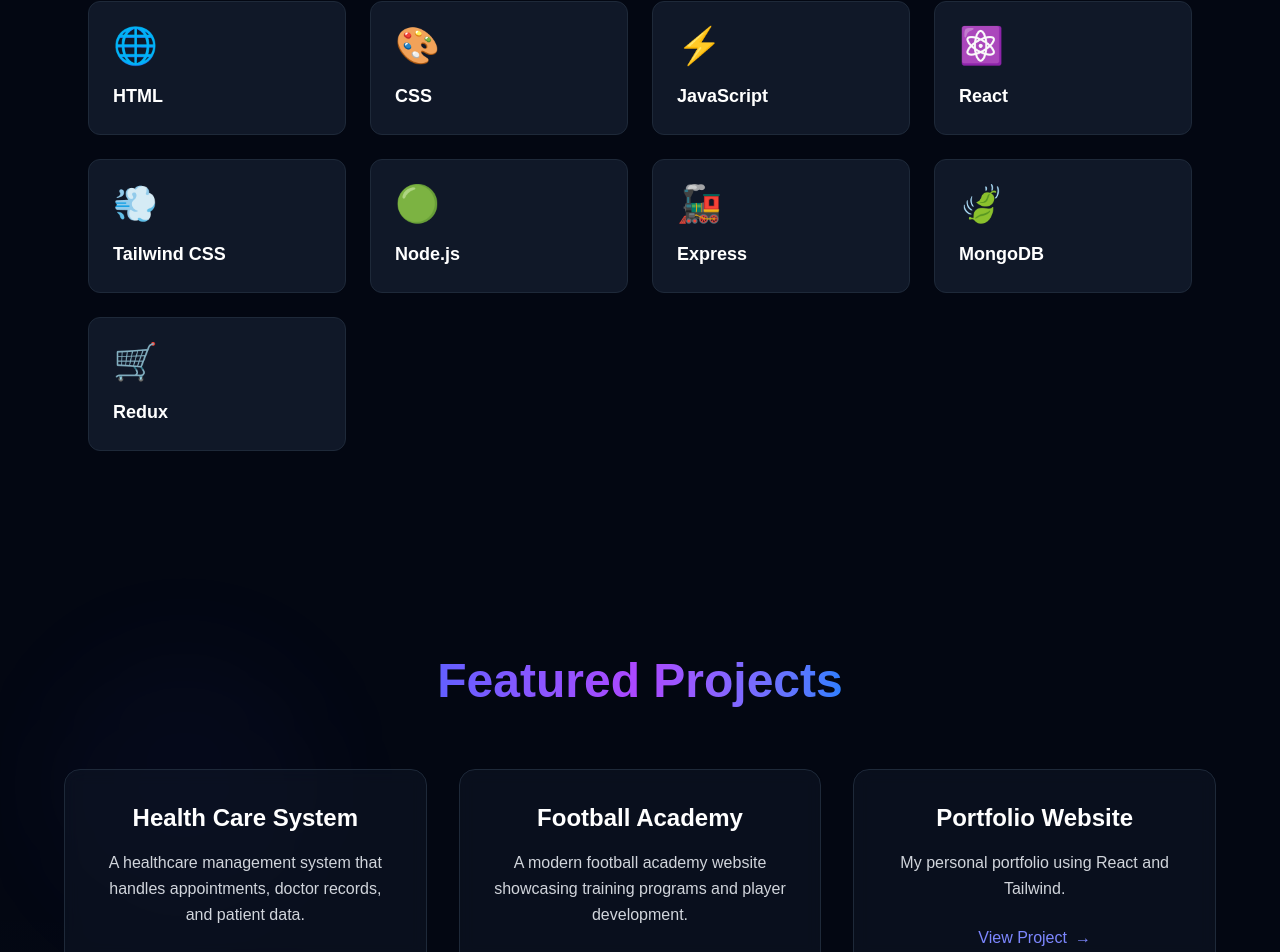
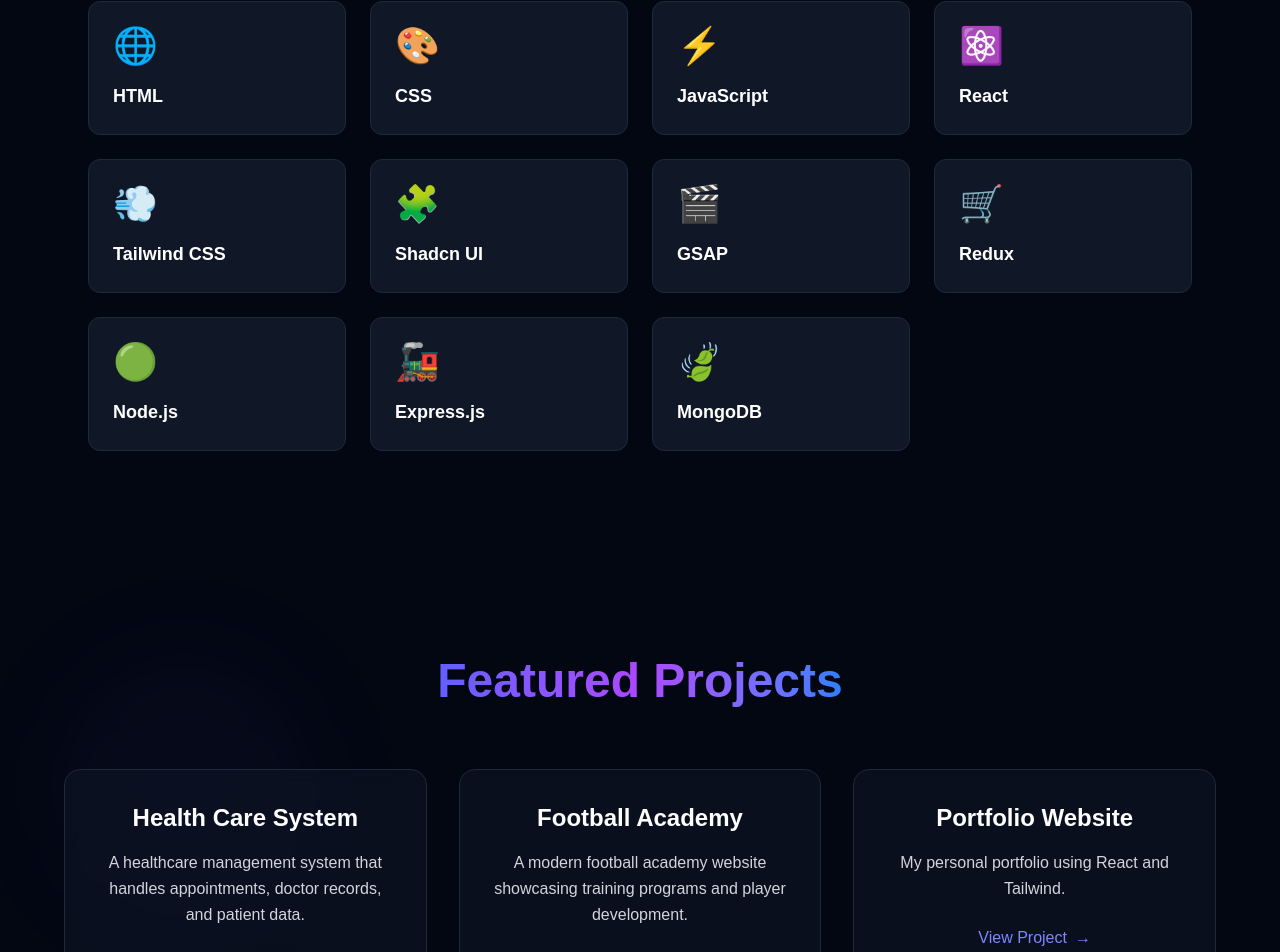
Before and after one commit to Rohin-Madhav/Portfolio, a React (Vite) app: page / in a window 1280 px wide. Shown: the part 1863-2815 px from the top of the page. Built offline with nearby package versions, Linux system fonts and the light colour scheme.

Commit message:
added new skills

```diff
--- a/src/components/Skills.jsx
+++ b/src/components/Skills.jsx
@@ -10,17 +10,75 @@
   const headingRef = useRef(null);
   const cardsRef = useRef([]);
 
-  const skills = [
-    { name: "HTML", icon: "🌐" },
-    { name: "CSS", icon: "🎨" },
-    { name: "JavaScript", icon: "⚡" },
-    { name: "React", icon: "⚛️" },
-    { name: "Tailwind CSS", icon: "💨" },
-    { name: "Node.js", icon: "🟢" },
-    { name: "Express", icon: "🚂" },
-    { name: "MongoDB", icon: "🍃" },
-    { name: "Redux", icon: "🛒" },
-  ];
+ const skills = [
+  {
+    name: "HTML",
+    icon: "🌐",
+    level: "Advanced",
+    category: "Frontend",
+  },
+  {
+    name: "CSS",
+    icon: "🎨",
+    level: "Advanced",
+    category: "Frontend",
+  },
+  {
+    name: "JavaScript",
+    icon: "⚡",
+    level: "Advanced",
+    category: "Frontend",
+  },
+  {
+    name: "React",
+    icon: "⚛️",
+    level: "Advanced",
+    category: "Frontend",
+  },
+  {
+    name: "Tailwind CSS",
+    icon: "💨",
+    level: "Advanced",
+    category: "Frontend",
+  },
+  {
+    name: "Shadcn UI",
+    icon: "🧩",
+    level: "Intermediate",
+    category: "UI / Design System",
+  },
+  {
+    name: "GSAP",
+    icon: "🎬",
+    level: "Intermediate",
+    category: "Animations",
+  },
+  {
+    name: "Redux",
+    icon: "🛒",
+    level: "Intermediate",
+    category: "State Management",
+  },
+  {
+    name: "Node.js",
+    icon: "🟢",
+    level: "Intermediate",
+    category: "Backend",
+  },
+  {
+    name: "Express.js",
+    icon: "🚂",
+    level: "Intermediate",
+    category: "Backend",
+  },
+  {
+    name: "MongoDB",
+    icon: "🍃",
+    level: "Intermediate",
+    category: "Database",
+  },
+];
+
 
   useGSAP(() => {
     requestAnimationFrame(() => {
```
